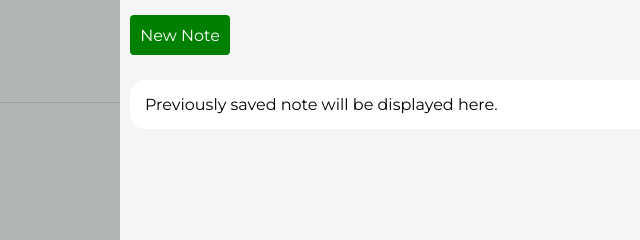
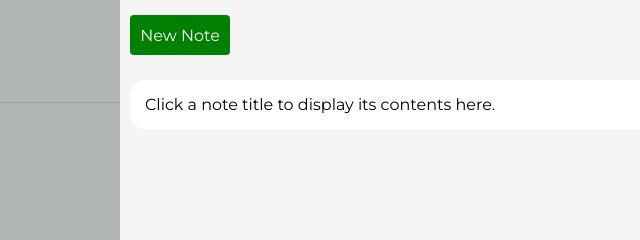
Before and after one commit to Simple-Simps/simp_note, a website: page public/index.html in a window 1280 px wide. Shown: the top 240 px of the page, 200-840 px from the left. Drawn offline with Linux system fonts and the light colour scheme; no server answers.

Commit message:
printList text updated
printList text updated

```diff
--- a/public/index.html
+++ b/public/index.html
@@ -44,7 +44,7 @@
     </div>
 
 
-    <div id='printList'>Previously saved note will be displayed here.</div>
+    <div id='printList'>Click a note title to display its contents here.</div>
 
     <div id="text">
       <div id="text1">
```
